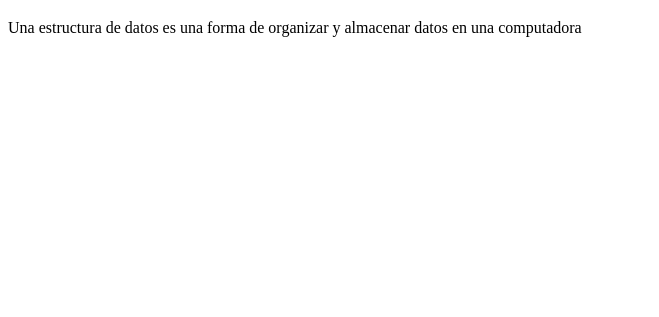
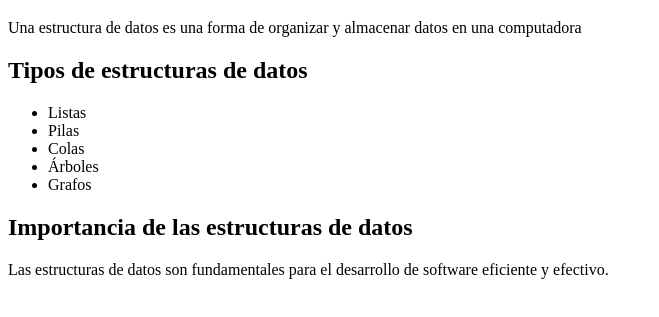
Before and after one commit to 4ndrme/EstructuraDatos, a plain HTML site: page index.html in a window 1280 px wide. Shown: the part 61-378 px from the top of the page, without its empty margins (0-659 px from the left). Drawn offline with Linux system fonts and the light colour scheme.

Commit message:
Definiciones de la asignatura

```diff
--- a/index.html
+++ b/index.html
@@ -8,5 +8,20 @@
 <body>
     <h1>Estrutura de datos</h1>
     <p>Una estructura de datos es una forma de organizar y almacenar datos en una computadora
-</body>
+
+        <section>
+            <h2>Tipos de estructuras de datos</h2>
+            <ul>
+                <li>Listas</li>
+                <li>Pilas</li>
+                <li>Colas</li>
+                <li>Árboles</li>
+                <li>Grafos</li>
+            </ul>
+        </section>
+        <div>
+            <h2>Importancia de las estructuras de datos</h2>
+            <p>Las estructuras de datos son fundamentales para el desarrollo de software eficiente y efectivo.
+        </div>
+    </body>
 </html>
```
